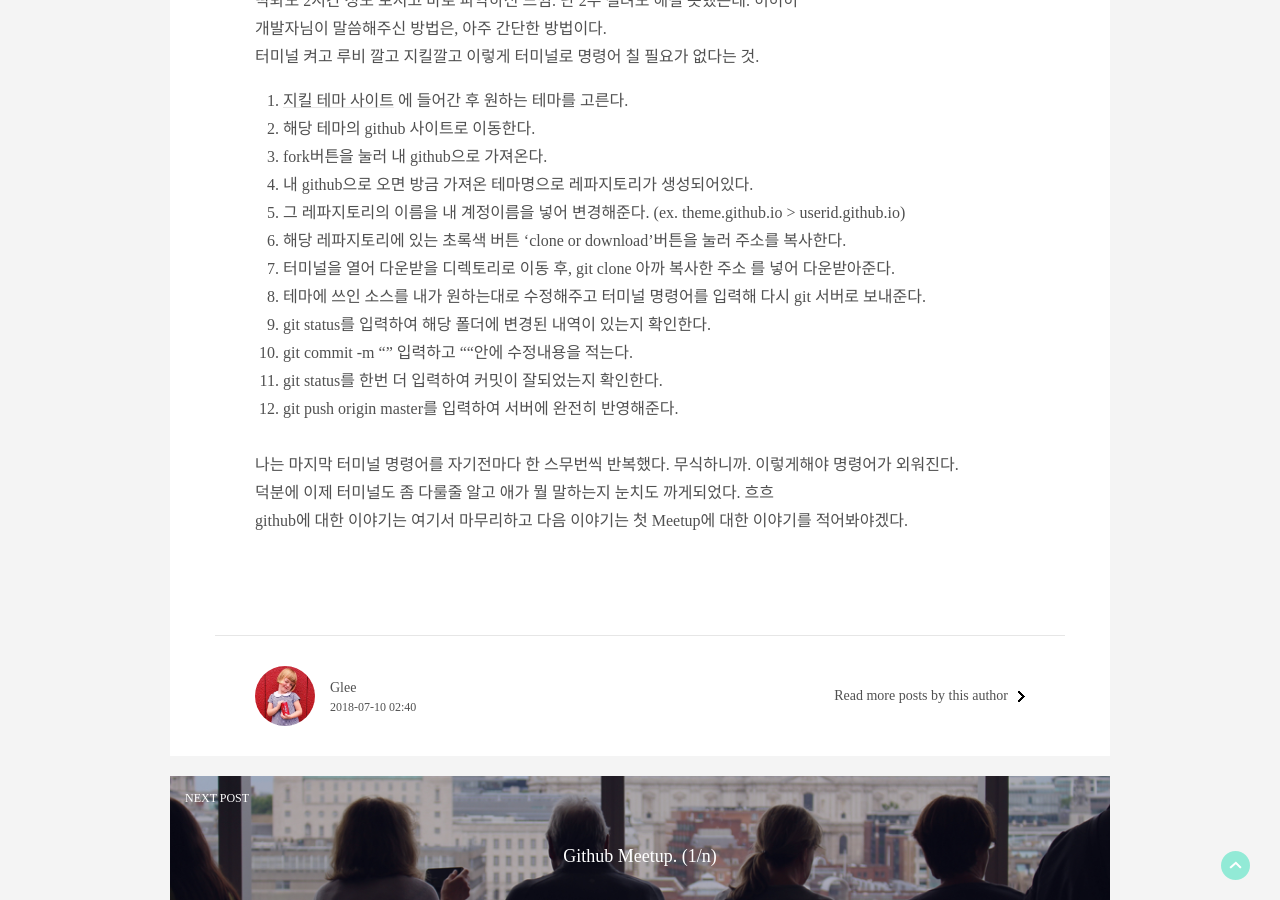
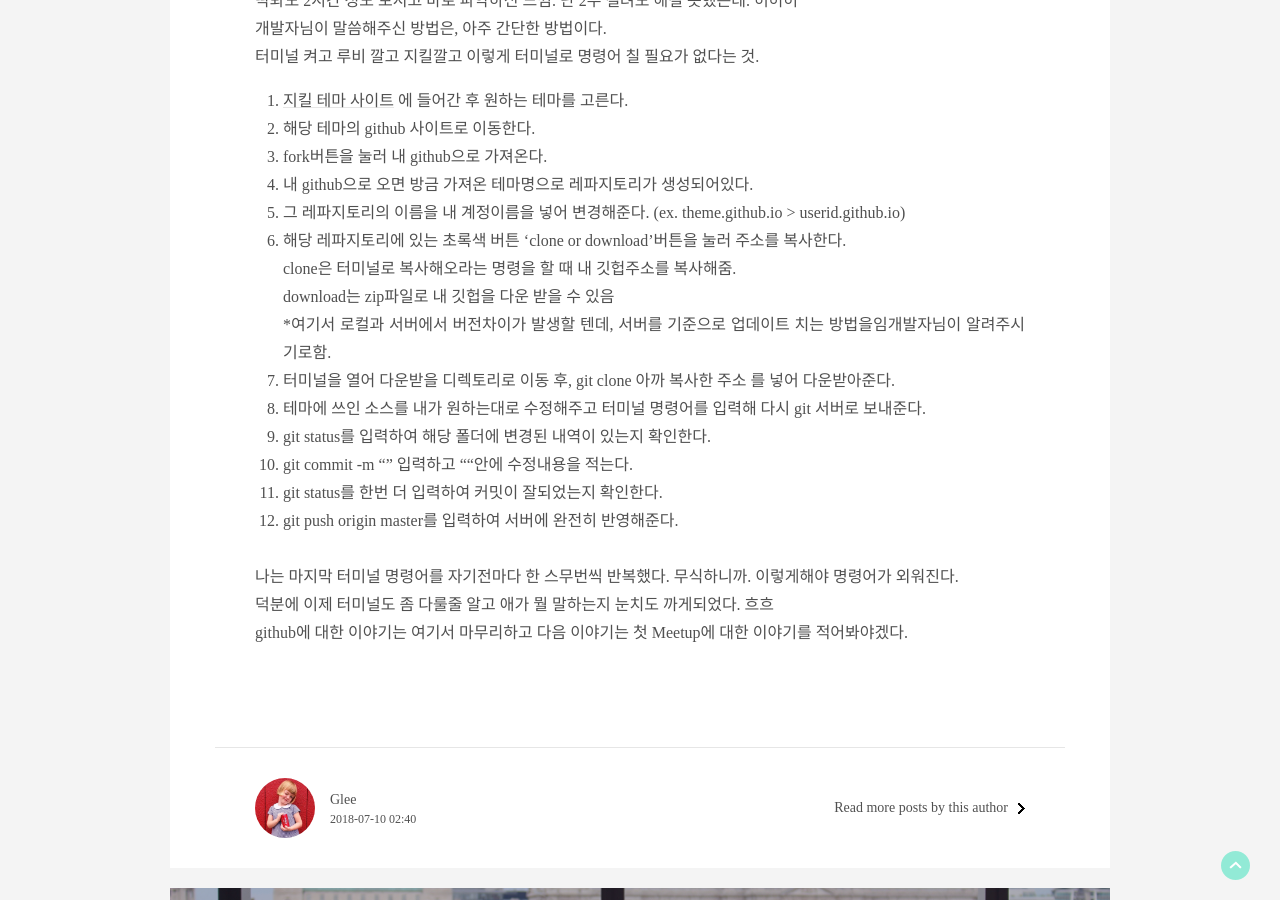
Before and after one commit to eternalglee/eternalglee.github.io, a Jekyll site: the page built from _posts/2018-07-10-start_github.md, in a window 1280 px wide and 900 px high, scrolled down 2054 px. Built offline with Jekyll 4.4.1, drawn with Linux system fonts in a browser that asks for light colours.

Commit message:
태그수정

```diff
--- a/_posts/2018-07-10-start_github.md
+++ b/_posts/2018-07-10-start_github.md
@@ -23,17 +23,17 @@ image: /files/covers/github-meetup-01.jpg
    : 리디북스 이지혜디자이너의 github blog(http://jihyeleee.com/)도 추천한다. 나는 이분이 나왔던 **[팟캐스트]**(http://pod.ssenhosting.com/rss/dspectrum/designtable.xml)를 통해 github에 대한 존재를 처음 알게되었다.
 
  - [도도포인트 스포카 블로그](https://spoqa.github.io/)
-  : 깔끔한 기업블로그의 정석.
-  : 디자이너로서 읽어도 모르는 글이 가득이지만, 그럼에도 그들의 성장과정을 엿볼 수 있다.
+    : 깔끔한 기업블로그의 정석.
+    : 디자이너로서 읽어도 모르는 글이 가득이지만, 그럼에도 그들의 성장과정을 엿볼 수 있다.
 
  - [배달의민족 기술블로그](http://woowabros.github.io/)
-  : 홈페이지처럼 카테고리를 나눠놔서 사용자가 쉽게 원하는 글을 찾을 수 있도록 한 배려가 돋보인다.
-  : 마찬가지로 읽어도 모르는 글이 가득이지만, 신입사원 인터뷰나 경험담을 솔직하게 올린 글들을 흥미롭게 읽었다.
+    : 홈페이지처럼 카테고리를 나눠놔서 사용자가 쉽게 원하는 글을 찾을 수 있도록 한 배려가 돋보인다.
+    : 마찬가지로 읽어도 모르는 글이 가득이지만, 신입사원 인터뷰나 경험담을 솔직하게 올린 글들을 흥미롭게 읽었다.
 
  - [카카오 기술블로그](http://tech.kakao.com/)
-  : 빠지면 서운한 카카오 블로그. 가장 마음에 드는 화면구성이었다. 웹폰트도 카카오전용서체를 사용했다.
-  : 다른 블로그들과는 다르게 검색영역이 있고 푸터도 깔끔하게 자리하고있다.
-  : 공부를 위해 해당 레파지토리를 fork해서 다운 받아 구성요소를 꼼꼼히 체크해볼 수 있어 좋았다.
+    : 빠지면 서운한 카카오 블로그. 가장 마음에 드는 화면구성이었다. 웹폰트도 카카오전용서체를 사용했다.
+    : 다른 블로그들과는 다르게 검색영역이 있고 푸터도 깔끔하게 자리하고있다.
+    : 공부를 위해 해당 레파지토리를 fork해서 다운 받아 구성요소를 꼼꼼히 체크해볼 수 있어 좋았다.
 
 
 ## 2. 왜 Meetup을 하게 되었는가.
@@ -59,7 +59,7 @@ image: /files/covers/github-meetup-01.jpg
 3. fork버튼을 눌러 내 github으로 가져온다.
 4. 내 github으로 오면 방금 가져온 테마명으로 레파지토리가 생성되어있다.
 5. 그 레파지토리의 이름을 내 계정이름을 넣어 변경해준다. (ex. theme.github.io > userid.github.io)
-6. 해당 레파지토리에 있는 초록색 버튼 'clone or download'버튼을 눌러 주소를 복사한다.
+6. 해당 레파지토리에 있는 초록색 버튼 'clone or download'버튼을 눌러 주소를 복사한다.<br />clone은 터미널로 복사해오라는 명령을 할 때 내 깃헙주소를 복사해줌.<br />download는 zip파일로 내 깃헙을 다운 받을 수 있음<br />*여기서 로컬과 서버에서 버전차이가 발생할 텐데, 서버를 기준으로 업데이트 치는 방법을임개발자님이 알려주시기로함.
 7. 터미널을 열어 다운받을 디렉토리로 이동 후, git clone 아까 복사한 주소 를 넣어 다운받아준다.
 8. 테마에 쓰인 소스를 내가 원하는대로 수정해주고 터미널 명령어를 입력해 다시 git 서버로 보내준다.
 9. git status를 입력하여 해당 폴더에 변경된 내역이 있는지 확인한다.
```
Also changed, not shown: _posts/2018-07-16-meetup-for-github_01.md (+1 -1 lines), _tags/desgin.md (added, +4 -0 lines), _tags/inspiration.md (added, +4 -0 lines).
